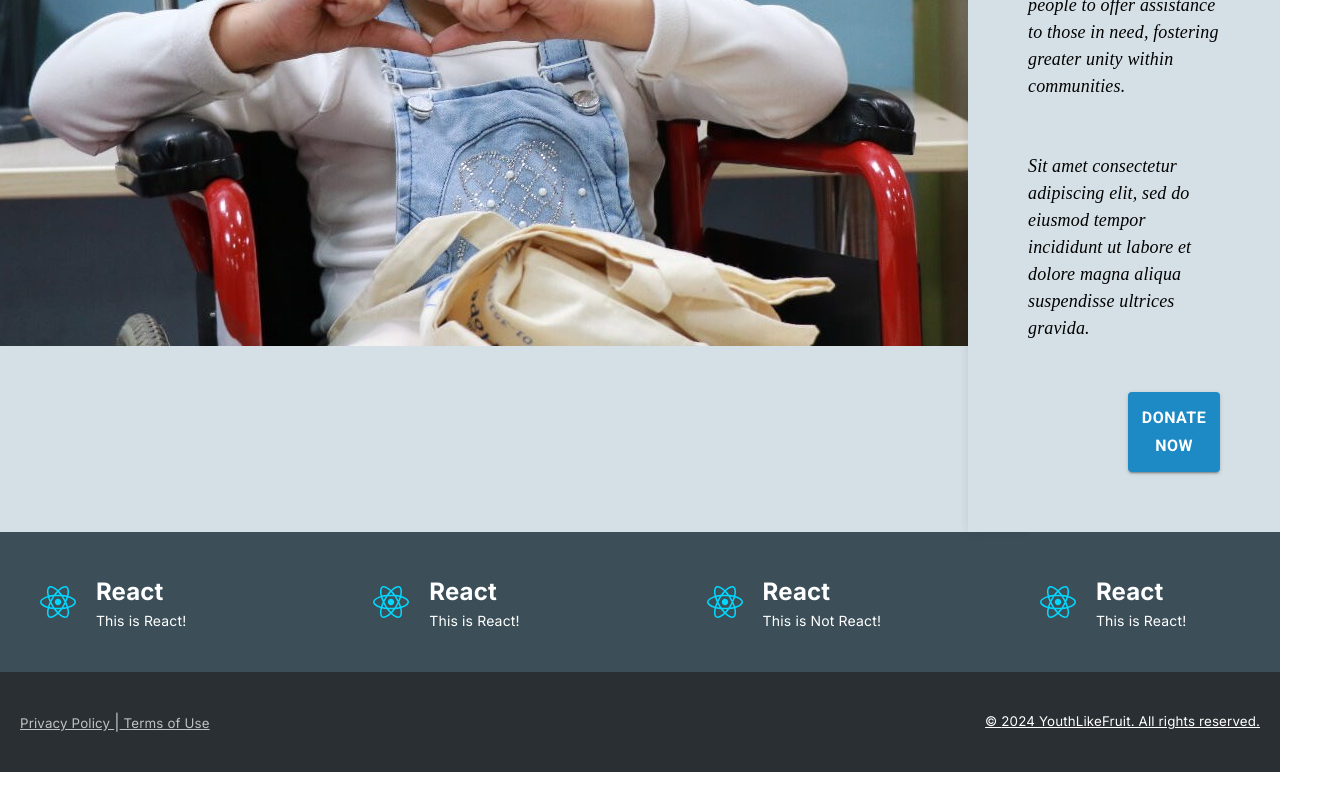
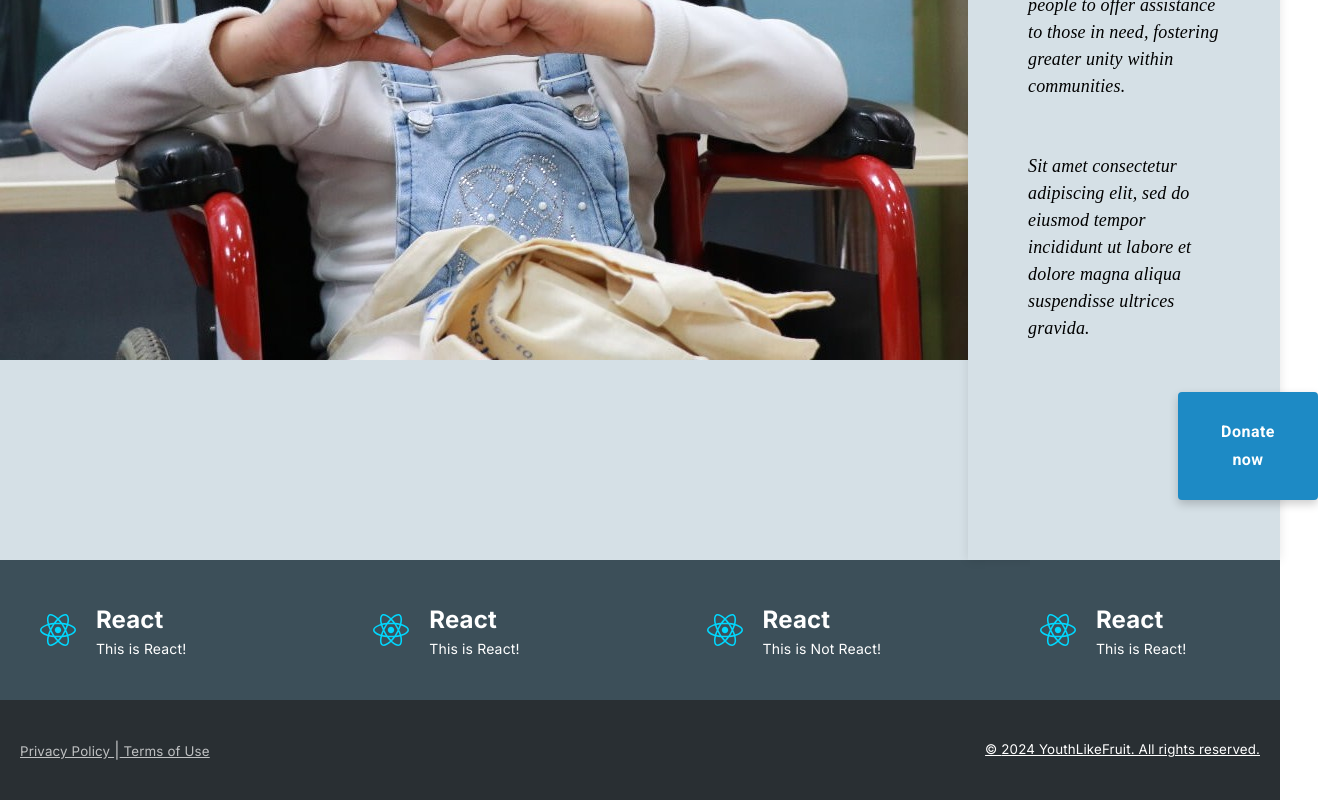
Before and after one commit to ahmedhussein107/DONATR, a React (Vite) app in the folder youth-like-fruits/: page / in a window 1280 px wide. Shown: the part 545-1345 px from the top of the page, 1318 px wide, since content can reach past the window. Before the commit the page ends 1317 px from the top, so only its background shows below. Built offline with nearby package versions, Linux system fonts and the light colour scheme.

Commit message:
MyButton is almost finished

```diff
--- a/youth-like-fruits/src/Components/HomePage/Layout/Layout.jsx
+++ b/youth-like-fruits/src/Components/HomePage/Layout/Layout.jsx
@@ -1,6 +1,7 @@
 import React from 'react';
 import PropTypes from 'prop-types';
 import Button from '@mui/material/Button';
+import MyButton from '../../MyButton/MyButton';
 
 function TextLayout(props) {
   const { backgroundColor, textColor, text, marginLeft } = props;
@@ -39,6 +40,19 @@ function TextLayout(props) {
     marginLeft: '100px'
   };
 
+  const donateButton =  <MyButton
+                          label={'Donate now'}
+                          directory={'/login'}
+                          normalColor={'#1D8AC5'}
+                          hoverColor={'#155E85'}
+                          fontWeight={'bold'}
+                          fontSize={'16px'}
+                          paddingHeight={26}
+                          paddingWidth={26}
+                          marginLeft={'150px'}
+                          marginTop={'50px'}
+                        />
+
   return (
     <div style={layoutStyle}>
       <p style={titleStyle}>
@@ -65,9 +79,7 @@ function TextLayout(props) {
         Sit amet consectetur adipiscing elit, sed do eiusmod tempor incididunt ut labore et dolore magna aliqua suspendisse ultrices gravida.
         </span>
       </p>
-      <Button variant="contained" color="primary" style={buttonStyle}>
-        Donate now
-      </Button>
+      {donateButton}
     </div>
   );
 }
@@ -79,4 +91,4 @@ TextLayout.propTypes = {
   marginLeft: PropTypes.string,
 };
 
-export default TextLayout;
+export default TextLayout;
--- a/youth-like-fruits/src/Components/MyButton/MyButton.jsx
+++ b/youth-like-fruits/src/Components/MyButton/MyButton.jsx
@@ -13,6 +13,11 @@ function MyButton(props) {
     const paddingWidth = props.paddingWidth;
     const paddingHeight = props.paddingHeight;
     const minimumWidth = props.minimumWidth;
+    const minimumHeight = props.minimumHeight;
+    const fontWeight = props.fontWeight;
+    const fontSize = props.fontSize;
+    const marginLeft = props.marginLeft;
+    const marginTop = props.marginTop;
     return (
         <Box sx={{ marginRight: 1 }}>
             <Link to = {directory}>
@@ -23,7 +28,13 @@ function MyButton(props) {
                     '&:hover': { backgroundColor: hoverColor },
                     padding: `${paddingWidth}px ${paddingHeight}px`,
                     minWidth: `${minimumWidth}px`,
+                    minHeight: minimumHeight == null ? null : `${minimumHeight}px`,
                     boxShadow: '0px 4px 10px rgba(0, 0, 0, 0.2)',
+                    fontWeight: fontWeight,
+                    fontSize: fontSize,
+                    marginLeft: marginLeft,
+                    marginTop: marginTop,
+                    alignProperty: 'center'
                 }}
                 variant="contained"
                 color="primary"
@@ -43,6 +54,11 @@ MyButton.propTypes = {
     paddingWidth: PropTypes.number,
     paddingHeight: PropTypes.number,
     minimumWidth: PropTypes.number,
+    minimumHeight: PropTypes.number,
+    fontWeight: PropTypes.string,
+    fontSize: PropTypes.string,
+    marginLeft: PropTypes.string,
+    marginTop: PropTypes.string
 };
 
 MyButton.defaultProps = {
@@ -53,6 +69,11 @@ MyButton.defaultProps = {
     paddingWidth: 8,
     paddingHeight: 25,
     minimumWidth: 140,
+    minimumHeight: null,
+    fontWeight: '500',
+    fontSize: '18px',
+    marginLeft: '0px',
+    marginTop: '0px'
 };
 
 export default MyButton
```
Also changed, not shown: youth-like-fruits/src/Components/ElevateAppBar/ElevateAppBar.jsx (line endings or trailing spaces).
